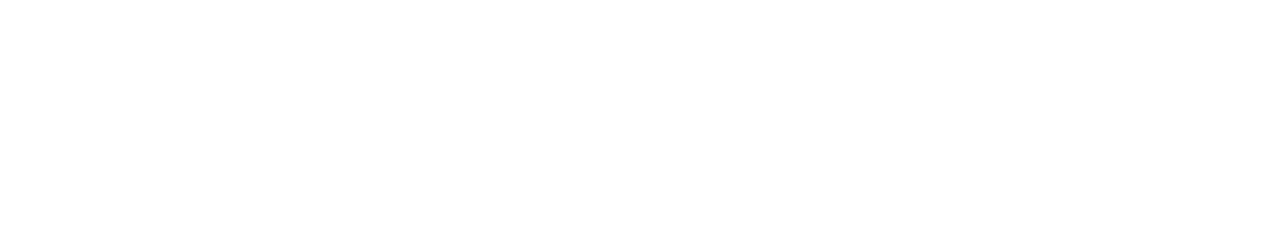
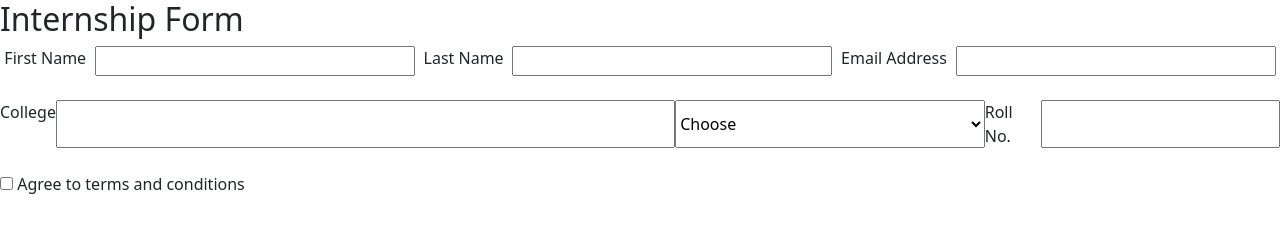
Before and after one commit to acciojob/bootstrap-form-easy-shaloojais8876, a website: page main.html in a window 1280 px wide. Drawn offline with nearby package versions, Linux system fonts and the light colour scheme.

Commit message:
created a submission

```diff
--- a/main.html
+++ b/main.html
@@ -4,10 +4,49 @@
 
 <head>
 	<link rel="stylesheet" href="styles.css">
+	<link href="https://cdn.jsdelivr.net/npm/bootstrap@5.0.2/dist/css/bootstrap.min.css" rel="stylesheet" integrity="sha384-EVSTQN3/azprG1Anm3QDgpJLIm9Nao0Yz1ztcQTwFspd3yD65VohhpuuCOmLASjC" crossorigin="anonymous">
 </head>
 
 <body>
 	<!-- the entire body must be written by student -->
+	<h2>Internship Form</h2>
+	<form id="application-form">
+		<div class="d-flex justify-content-around ">
+
+			<label for ="first-name-input">First Name</label>
+			<input type="text" class="w-25" id="first-name-input" required>
+
+	        <label for ="last-name-input">Last Name</label>
+			<input type="text" class="w-25" id="last-name-input" required>
+
+			<label for ="email-input">Email Address</label>
+			<input type="email" class="w-25" id="email-input" required>
+		</div>
+		<br>
+		<div class="d-flex justify-content-around">
+			<label for="college-input">College</label>
+			<input type="text"  class="w-50"id="college-input" required>
+
+			<select class="w-25">
+				<option disabled selected hidden>Choose</option>
+				<option>2020</option>
+				<option>2021</option>
+				<option>2022</option>
+				<option>2023</option>
+			</select>
+
+			<label for ="roll-no-input">Roll No.</label>
+			<input type ="text"  id="roll-no-input" required>
+		</div>
+		<br>
+		<div>
+			<input type="checkbox" id="conditions-checkbox" required>
+			 <label>Agree to terms and conditions</label>
+		</div>
+
+
+
+	</form>
     <script type="text/javascript" src="./script.js">
 </script>
 
```
